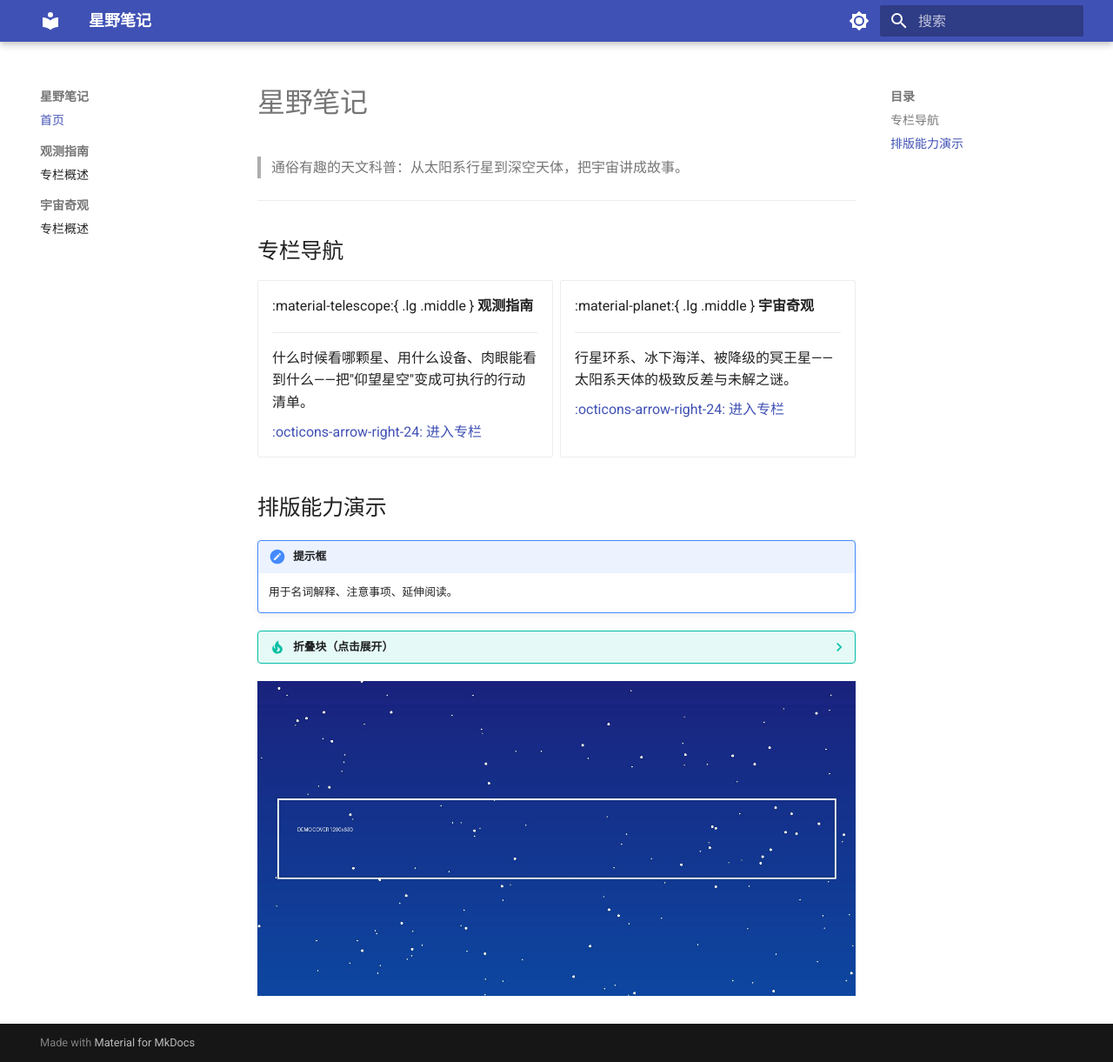
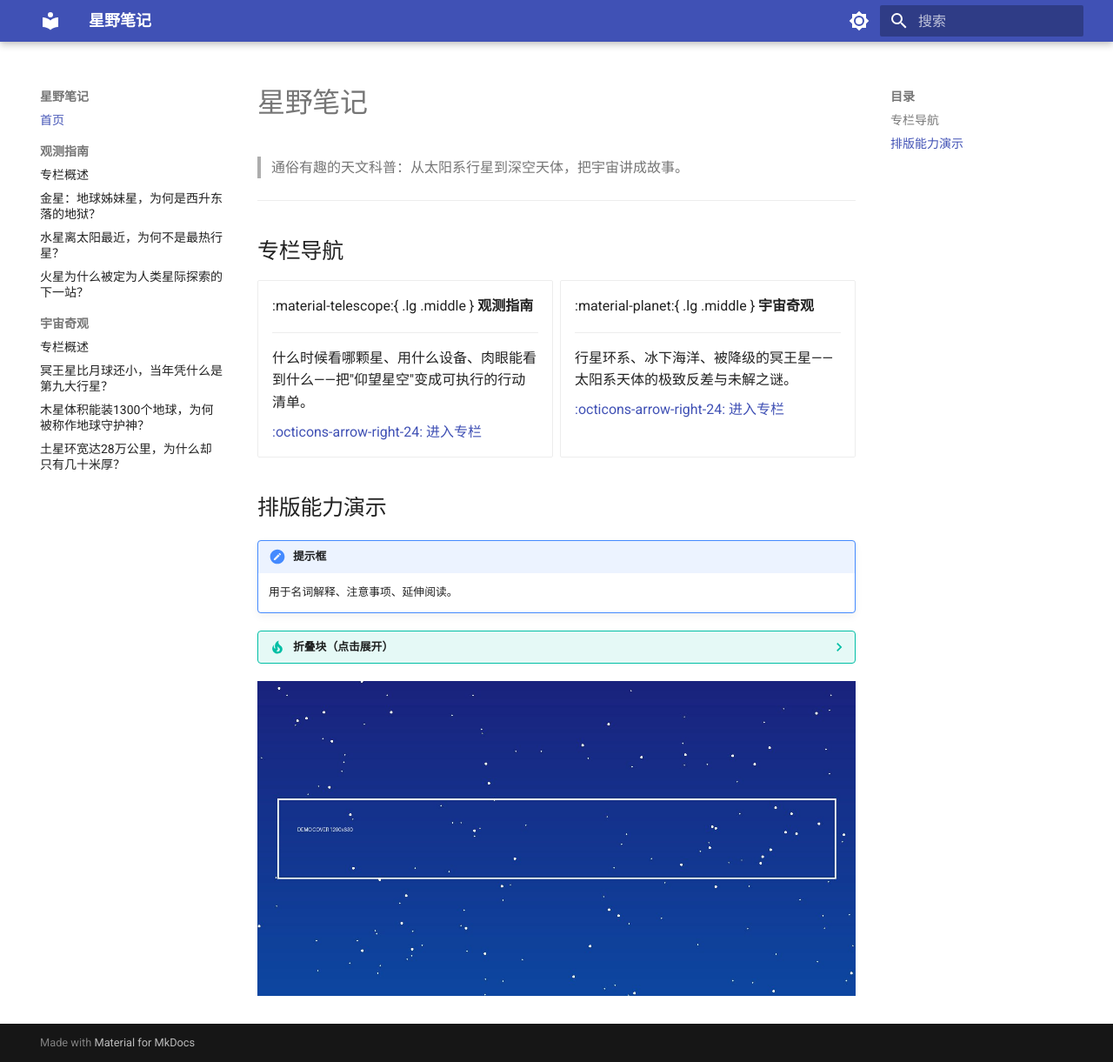
Before and after one commit to yufengwolf/astro-blog, an MkDocs documentation site: the page built from docs/index.md, in a window 1280 px wide and 1221 px high. Shown: the whole window at 87% size. Built offline with MkDocs 1.6.1 and Material for MkDocs 9.7.7, drawn with Linux system fonts in a browser that asks for light colours.

Commit message:
content: 《火星为什么被定为人类星际探索的下一站？》
- 栏目：观测指南（topic1）· 正文约 1626 字
- 配图 2 张 + 封面 cover-mars.jpg
- mkdocs build --strict 通过
- 由 blog-pipeline publisher 生成

```diff
--- a/mkdocs.yml
+++ b/mkdocs.yml
@@ -59,5 +59,11 @@
   - 首页: index.md
   - 观测指南:
       - 专栏概述: topic1/index.md
+      - 金星：地球姊妹星，为何是西升东落的地狱？: topic1/venus.md
+      - 水星离太阳最近，为何不是最热行星？: topic1/mercury.md
+      - 火星为什么被定为人类星际探索的下一站？: topic1/mars.md
   - 宇宙奇观:
       - 专栏概述: topic2/index.md
+      - 冥王星比月球还小，当年凭什么是第九大行星？: topic2/pluto.md
+      - 木星体积能装1300个地球，为何被称作地球守护神？: topic2/jupiter.md
+      - 土星环宽达28万公里，为什么却只有几十米厚？: topic2/saturn.md
```
Also changed, not shown: docs/topic1/mars.md (added, +59 -0 lines), docs/assets/cover-mars.jpg (added), docs/assets/mars-1.jpg (added).
